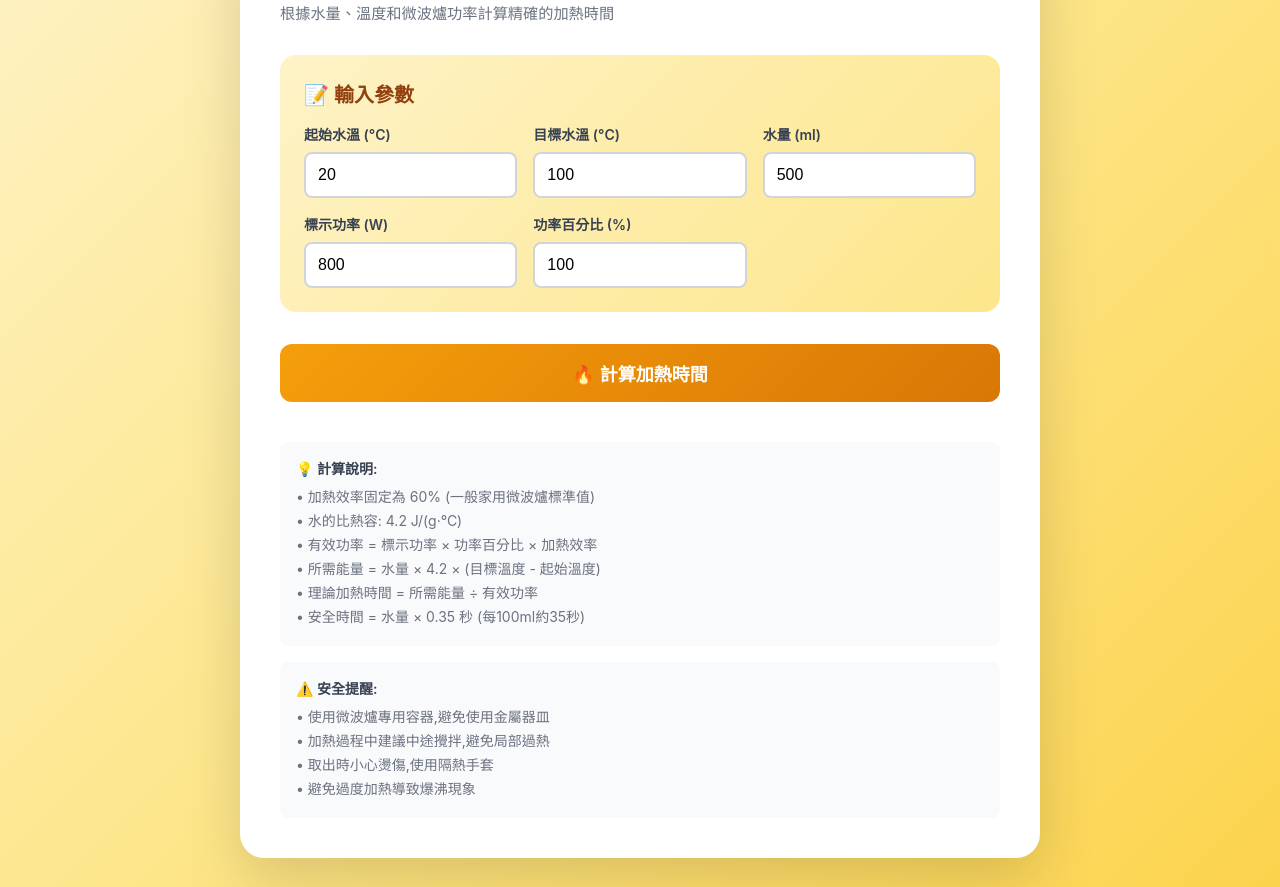
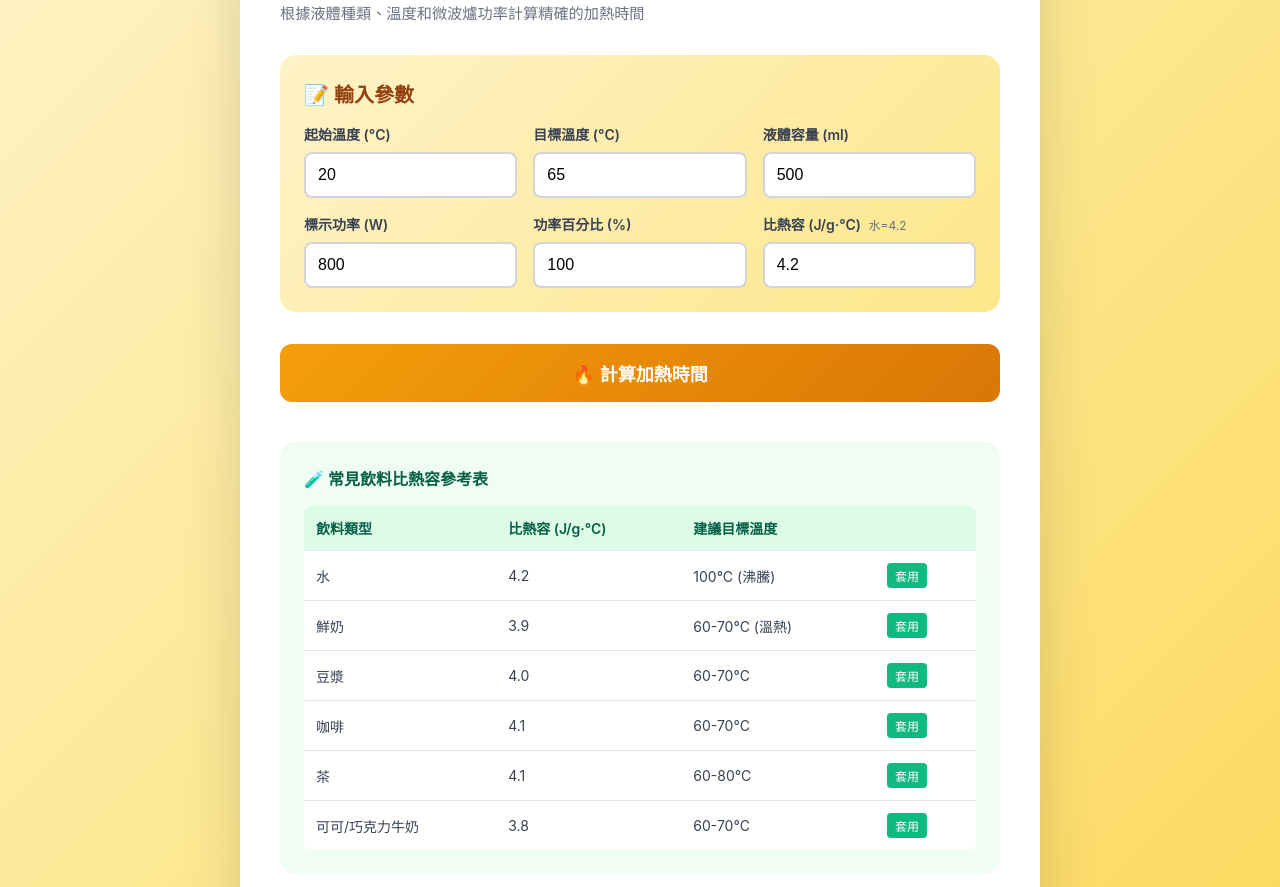
Before and after one commit to alucardoom/microwave-calctools, a plain HTML site: page 微波水時間計算.html in a window 1280 px wide. Shown: the part 133-1020 px from the top of the page. Drawn offline with Linux system fonts and the light colour scheme.

Commit message:
增加比熱容 可對應不同液體

```diff
--- a/微波水時間計算.html
+++ b/微波水時間計算.html
@@ -82,6 +82,13 @@
             font-weight: 600;
             color: #374151;
             margin-bottom: 0.5rem;
+        }
+
+        .label-note {
+            font-size: 0.75rem;
+            font-weight: 400;
+            color: #6b7280;
+            margin-left: 0.25rem;
         }
 
         input {
@@ -210,6 +217,67 @@
             font-size: 0.875rem;
             color: #92400e;
         }
+
+        .reference-table {
+            background: #f0fdf4;
+            padding: 1.5rem;
+            border-radius: 1rem;
+            margin-top: 1rem;
+        }
+
+        .reference-table h3 {
+            font-size: 1rem;
+            font-weight: 600;
+            color: #065f46;
+            margin-bottom: 1rem;
+        }
+
+        table {
+            width: 100%;
+            border-collapse: collapse;
+            background: white;
+            border-radius: 0.5rem;
+            overflow: hidden;
+        }
+
+        th, td {
+            padding: 0.75rem;
+            text-align: left;
+            border-bottom: 1px solid #e5e7eb;
+        }
+
+        th {
+            background: #dcfce7;
+            color: #065f46;
+            font-weight: 600;
+            font-size: 0.875rem;
+        }
+
+        td {
+            font-size: 0.875rem;
+            color: #374151;
+        }
+
+        tr:last-child td {
+            border-bottom: none;
+        }
+
+        .quick-fill {
+            display: inline-block;
+            background: #10b981;
+            color: white;
+            padding: 0.25rem 0.5rem;
+            border-radius: 0.25rem;
+            font-size: 0.75rem;
+            cursor: pointer;
+            transition: all 0.2s;
+            margin-left: 0.5rem;
+        }
+
+        .quick-fill:hover {
+            background: #059669;
+            transform: translateY(-1px);
+        }
     </style>
 </head>
 <body>
@@ -221,22 +289,22 @@
             <h1>微波加熱時間計算工具</h1>
         </div>
 
-        <p class="subtitle">根據水量、溫度和微波爐功率計算精確的加熱時間</p>
+        <p class="subtitle">根據液體種類、溫度和微波爐功率計算精確的加熱時間</p>
 
         <div class="input-section">
             <h2>📝 輸入參數</h2>
             <div class="input-grid">
                 <div class="input-group">
-                    <label for="start-temp">起始水溫 (°C)</label>
+                    <label for="start-temp">起始溫度 (°C)</label>
                     <input type="number" id="start-temp" value="20" step="1">
                 </div>
                 <div class="input-group">
-                    <label for="target-temp">目標水溫 (°C)</label>
-                    <input type="number" id="target-temp" value="100" step="1">
+                    <label for="target-temp">目標溫度 (°C)</label>
+                    <input type="number" id="target-temp" value="65" step="1">
                 </div>
                 <div class="input-group">
-                    <label for="water-volume">水量 (ml)</label>
-                    <input type="number" id="water-volume" value="500" step="10">
+                    <label for="volume">液體容量 (ml)</label>
+                    <input type="number" id="volume" value="500" step="10">
                 </div>
                 <div class="input-group">
                     <label for="rated-power">標示功率 (W)</label>
@@ -245,6 +313,13 @@
                 <div class="input-group">
                     <label for="power-percent">功率百分比 (%)</label>
                     <input type="number" id="power-percent" value="100" step="10" min="10" max="100">
+                </div>
+                <div class="input-group">
+                    <label for="specific-heat">
+                        比熱容 (J/g·°C)
+                        <span class="label-note">水=4.2</span>
+                    </label>
+                    <input type="number" id="specific-heat" value="4.2" step="0.1" min="0.1">
                 </div>
             </div>
         </div>
@@ -281,15 +356,67 @@
             </div>
         </div>
 
+        <div class="reference-table">
+            <h3>🧪 常見飲料比熱容參考表</h3>
+            <table>
+                <thead>
+                    <tr>
+                        <th>飲料類型</th>
+                        <th>比熱容 (J/g·°C)</th>
+                        <th>建議目標溫度</th>
+                        <th></th>
+                    </tr>
+                </thead>
+                <tbody>
+                    <tr>
+                        <td>水</td>
+                        <td>4.2</td>
+                        <td>100°C (沸騰)</td>
+                        <td><span class="quick-fill" onclick="fillHeat(4.2, 100)">套用</span></td>
+                    </tr>
+                    <tr>
+                        <td>鮮奶</td>
+                        <td>3.9</td>
+                        <td>60-70°C (溫熱)</td>
+                        <td><span class="quick-fill" onclick="fillHeat(3.9, 65)">套用</span></td>
+                    </tr>
+                    <tr>
+                        <td>豆漿</td>
+                        <td>4.0</td>
+                        <td>60-70°C</td>
+                        <td><span class="quick-fill" onclick="fillHeat(4.0, 65)">套用</span></td>
+                    </tr>
+                    <tr>
+                        <td>咖啡</td>
+                        <td>4.1</td>
+                        <td>60-70°C</td>
+                        <td><span class="quick-fill" onclick="fillHeat(4.1, 65)">套用</span></td>
+                    </tr>
+                    <tr>
+                        <td>茶</td>
+                        <td>4.1</td>
+                        <td>60-80°C</td>
+                        <td><span class="quick-fill" onclick="fillHeat(4.1, 70)">套用</span></td>
+                    </tr>
+                    <tr>
+                        <td>可可/巧克力牛奶</td>
+                        <td>3.8</td>
+                        <td>60-70°C</td>
+                        <td><span class="quick-fill" onclick="fillHeat(3.8, 65)">套用</span></td>
+                    </tr>
+                </tbody>
+            </table>
+        </div>
+
         <div class="info-box">
             <h3>💡 計算說明:</h3>
             <ul>
                 <li>• 加熱效率固定為 60% (一般家用微波爐標準值)</li>
-                <li>• 水的比熱容: 4.2 J/(g·°C)</li>
                 <li>• 有效功率 = 標示功率 × 功率百分比 × 加熱效率</li>
-                <li>• 所需能量 = 水量 × 4.2 × (目標溫度 - 起始溫度)</li>
+                <li>• 所需能量 = 液體容量 × 比熱容 × (目標溫度 - 起始溫度)</li>
                 <li>• 理論加熱時間 = 所需能量 ÷ 有效功率</li>
-                <li>• 安全時間 = 水量 × 0.35 秒 (每100ml約35秒)</li>
+                <li>• 安全時間 = 液體容量 × 0.35 秒 (每100ml約35秒)</li>
+                <li>• 點擊參考表中的「套用」可快速填入對應的比熱容和建議溫度</li>
             </ul>
         </div>
 
@@ -299,22 +426,29 @@
                 <li>• 使用微波爐專用容器,避免使用金屬器皿</li>
                 <li>• 加熱過程中建議中途攪拌,避免局部過熱</li>
                 <li>• 取出時小心燙傷,使用隔熱手套</li>
+                <li>• 鮮奶、豆漿等含蛋白質飲料不建議煮沸(破壞營養、易溢出)</li>
                 <li>• 避免過度加熱導致爆沸現象</li>
             </ul>
         </div>
     </div>
 
     <script>
+        function fillHeat(specificHeat, targetTemp) {
+            document.getElementById('specific-heat').value = specificHeat;
+            document.getElementById('target-temp').value = targetTemp;
+        }
+
         function calculate() {
             // 獲取輸入值
             const startTemp = parseFloat(document.getElementById('start-temp').value);
             const targetTemp = parseFloat(document.getElementById('target-temp').value);
-            const waterVolume = parseFloat(document.getElementById('water-volume').value);
+            const volume = parseFloat(document.getElementById('volume').value);
             const ratedPower = parseFloat(document.getElementById('rated-power').value);
             const powerPercent = parseFloat(document.getElementById('power-percent').value);
+            const specificHeat = parseFloat(document.getElementById('specific-heat').value);
 
             // 驗證輸入
-            if (isNaN(startTemp) || isNaN(targetTemp) || isNaN(waterVolume) || isNaN(ratedPower) || isNaN(powerPercent)) {
+            if (isNaN(startTemp) || isNaN(targetTemp) || isNaN(volume) || isNaN(ratedPower) || isNaN(powerPercent) || isNaN(specificHeat)) {
                 alert('請填寫所有欄位!');
                 return;
             }
@@ -324,7 +458,7 @@
                 return;
             }
 
-            if (waterVolume <= 0 || ratedPower <= 0 || powerPercent <= 0) {
+            if (volume <= 0 || ratedPower <= 0 || powerPercent <= 0 || specificHeat <= 0) {
                 alert('數值必須大於 0!');
                 return;
             }
@@ -332,9 +466,9 @@
             // 計算
             const efficiency = 0.6; // 固定效率 60%
             const effectivePower = ratedPower * (powerPercent / 100) * efficiency;
-            const requiredEnergy = waterVolume * 4.2 * (targetTemp - startTemp);
+            const requiredEnergy = volume * specificHeat * (targetTemp - startTemp);
             const heatingTimeSeconds = requiredEnergy / effectivePower;
-            const safeTimeSeconds = waterVolume * 0.35;
+            const safeTimeSeconds = volume * 0.35;
 
             // 顯示結果
             document.getElementById('effective-power').textContent = effectivePower.toFixed(1) + ' W';
```
